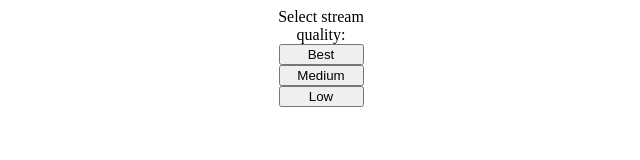
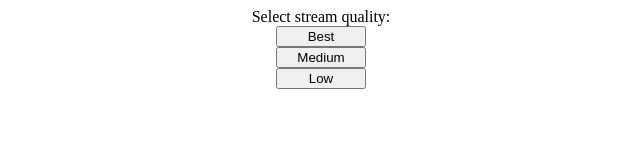
Before and after one commit to IsSuEat/open-livestreamer-firefox-addon, a website: page data/resolution.html in a window 1280 px wide. Shown: the whole page, without its empty margins (319-959 px from the left). Drawn offline with Linux system fonts and the light colour scheme.

Commit message:
hopefully big enough now for all themes to not show scrollbars

```diff
--- a/data/resolution.html
+++ b/data/resolution.html
@@ -3,15 +3,15 @@
 <head>
     <style type="text/css">
         .reso_btn {
-            width: 85px;
+            width: 90px;
             margin: 0 auto;
             display: block;
         }
-       div.status {
+
+        div.status {
             text-align: center;
-           width: 90px;
-            margin-left: auto;
-            margin-right: auto;
+            /*margin-left: auto;*/
+            /*margin-right: auto;*/
             display: block;
         }
     </style>
@@ -20,6 +20,7 @@
 <div id="status" class="status">
     Select stream quality:
 </div>
+
 <button class="reso_btn" name="best" id="high">Best</button>
 <button class="reso_btn" name="medium" id="med"
         onmouseover="document.getElementById('status').textContent='Not supported by all streams'"
```
